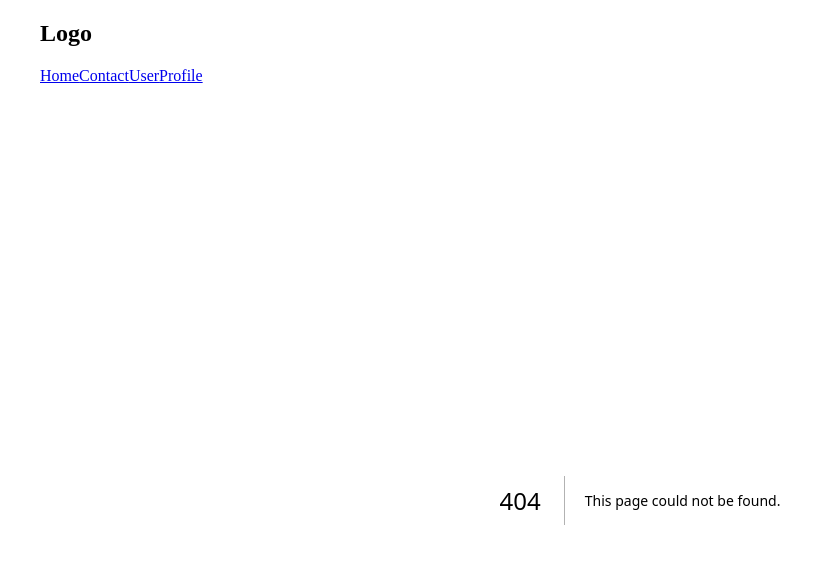
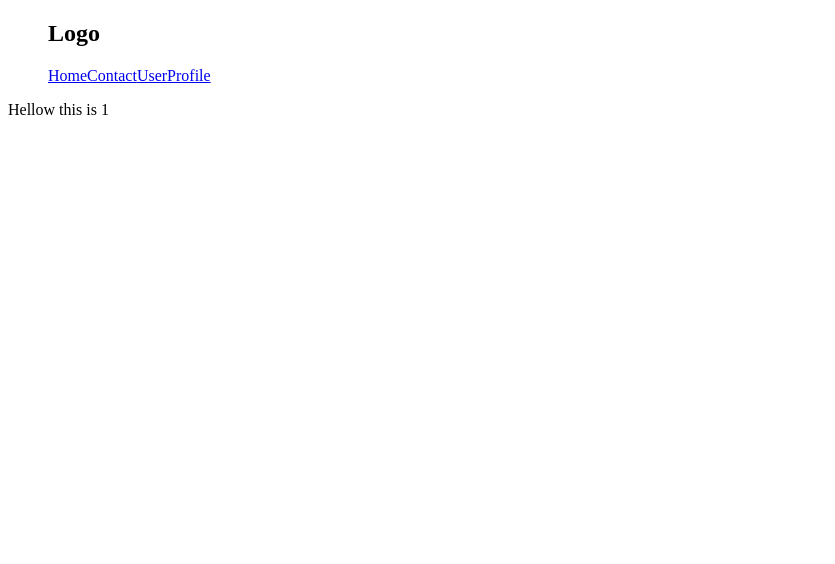
Before and after one commit to omarfarukesham/nextjs_personal_learning, a Next.js app: page /userlist/1 in a window 1280 px wide. Before the commit this address had no page. Shown: the top 564 px of the page, without its empty margins (0-835 px from the left). Built offline with nearby package versions, Linux system fonts and the light colour scheme.

Commit message:
feat: dynamic next js router has been practise

```diff
--- /dev/null
+++ b/app/userlist/[user]/page.js
@@ -0,0 +1,9 @@
+import React from 'react'
+
+const User = ({params}) => {
+  return (
+    <div>Hellow this is {params.user}</div>
+  )
+}
+
+export default User
```
